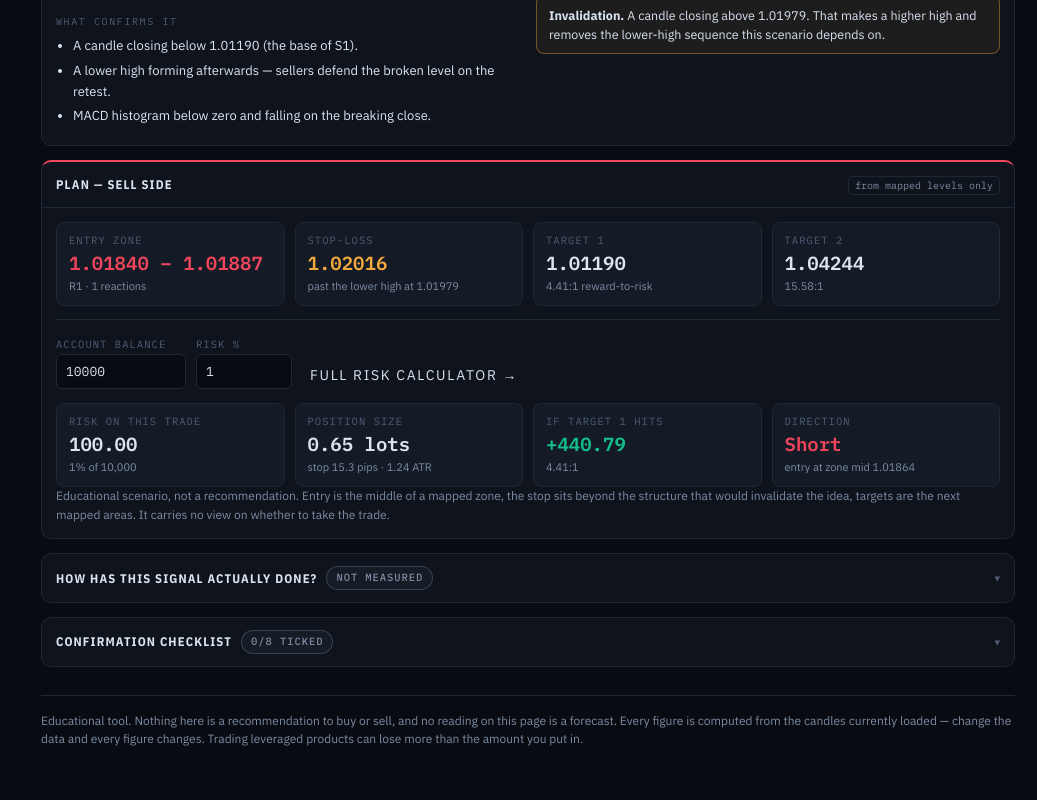
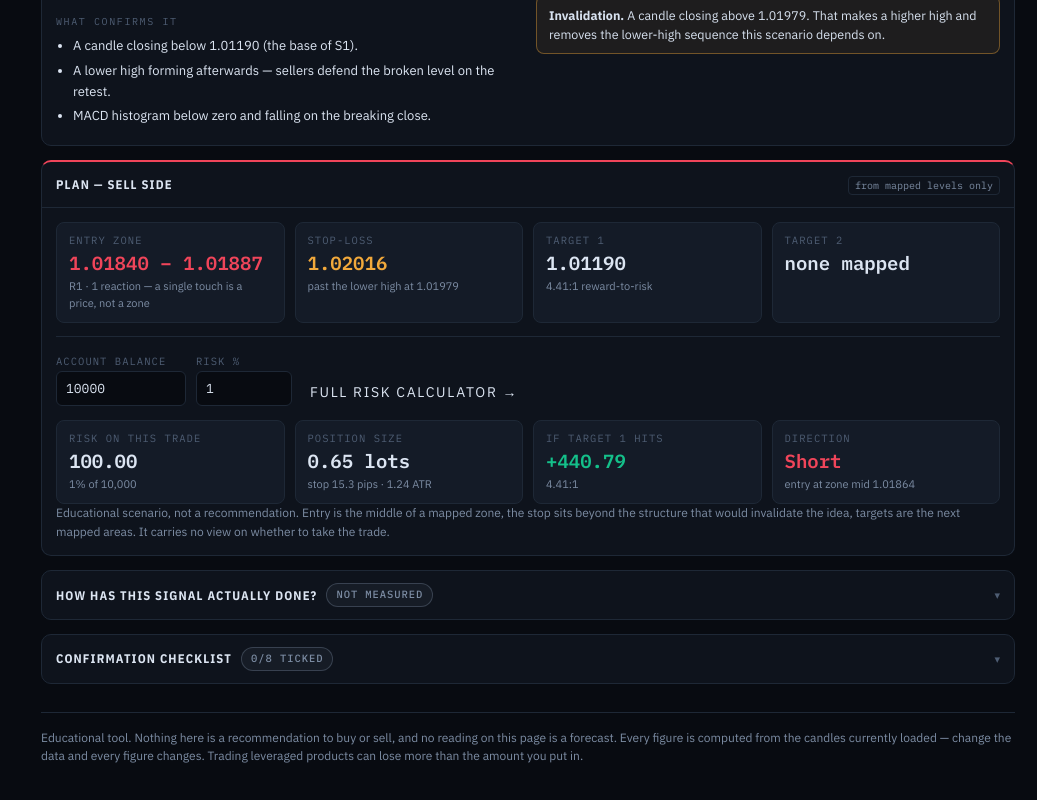
Before and after one commit to millikkal-sudo/forex-analyzer, a React (Vite) app: page / in a window 1280 px wide. Shown: the part 876-1676 px from the top of the page, without its empty margins (243-1280 px from the left). Built offline with nearby package versions, Linux system fonts and the light colour scheme.

Commit message:
Refactor trigger logic and improve setup validation

```diff
--- a/src/App.jsx
+++ b/src/App.jsx
@@ -900,11 +900,19 @@ function buildVerdict(a, led, scen, digits) {
   else if (Math.max(led.bull, led.bear) >= lean && Math.abs(gap) >= 1) { action = gap > 0 ? "WAIT — LEANING BUY" : "WAIT — LEANING SELL"; tone = "warn"; side = gap > 0 ? "bull" : "bear"; }
   else { action = "NO SETUP"; tone = "flat"; side = null; }
 
+  /* A trigger is only a trigger if price has not already passed it. The old
+     fallback took the last swing high whether or not price was above it, and
+     then labelled a condition already satisfied as "not yet met". */
+  const above = (v) => v != null && v > a.price;
+  const below = (v) => v != null && v < a.price;
+  const bullLevel = [res ? res.hi : null, lastLH ? lastLH.price : null].find(above);
+  const bearLevel = [sup ? sup.lo : null, lastHL ? lastHL.price : null].find(below);
   const trigger = side === "bull"
-    ? (res ? `close above ${res.hi.toFixed(digits)}` : lastLH ? `close above ${lastLH.price.toFixed(digits)}` : "a close above the last swing high")
+    ? (bullLevel != null ? `close above ${bullLevel.toFixed(digits)}` : "no level above price — nothing left to break, so there is no entry trigger here")
     : side === "bear"
-      ? (sup ? `close below ${sup.lo.toFixed(digits)}` : lastHL ? `close below ${lastHL.price.toFixed(digits)}` : "a close below the last swing low")
+      ? (bearLevel != null ? `close below ${bearLevel.toFixed(digits)}` : "no level below price — nothing left to break, so there is no entry trigger here")
       : "no level worth watching yet";
+  const triggerMet = side ? (side === "bull" ? bullLevel == null : bearLevel == null) : false;
   const invalidation = side === "bull"
     ? (lastHL ? lastHL.price.toFixed(digits) : (a.price - a.atr * 1.5).toFixed(digits))
     : side === "bear"
@@ -929,7 +937,7 @@ function buildVerdict(a, led, scen, digits) {
   if (side && missing.length) blockers.push(`Not yet supporting it: ${missing.join(", ")}.`);
   scen.noTrade.checks.slice(0, 2).forEach((c) => blockers.push(c.text));
 
-  return { action, tone, side, trigger, invalidation, reason, blockers, score: side === "bull" ? led.bull : side === "bear" ? led.bear : 0,
+  return { action, tone, side, trigger, triggerMet, invalidation, reason, blockers, score: side === "bull" ? led.bull : side === "bear" ? led.bear : 0,
     against: side === "bull" ? led.bear : side === "bear" ? led.bull : 0, ev, evText, fvgText };
 }
 
@@ -974,14 +982,12 @@ function replaySignals({ candles, tfMin, htfMin, digits, horizon = 40, warmup =
     const v = buildVerdict(a, led, scen, digits);
     if (!v.side) continue;
 
+    // buildSetup now enforces coherence and the 1:1 floor, so the replay
+    // measures exactly the plans the Trade desk would have shown you
     const setup = buildSetup(a, led, scen, v.side);
-    if (!setup || setup.t1v == null) continue;
-    const { entry, stop, t1v } = setup;
-    const risk = Math.abs(entry - stop);
+    if (!setup || !setup.ok) continue;
+    const { entry, stop, t1v, risk } = setup;
     const long = v.side === "bull";
-    if (!(risk > 0)) continue;
-    // the plan must be coherent before it is worth measuring
-    if (long ? !(t1v > entry && stop < entry) : !(t1v < entry && stop > entry)) continue;
 
     let fillI = null, out = null, exitI = null;
     for (let j = i + 1; j <= i + horizon && j < n; j++) {
@@ -1945,6 +1951,10 @@ const NAV_GROUPS = [
   { stage: "Decide", items: [["desk", "Trade desk", "scenarios"], ["scalp", "Scalping", "scalp"], ["chart", "Chart", "analyzer"]] },
   { stage: "Detail", items: [["detail", "Breakdown", "learn"], ["risk", "Risk calc", "risk"], ["journal", "Journal", "journal"]] },
 ];
+/* Bump this whenever behaviour changes. It is rendered in the rail footer so a
+   screenshot always says which build produced it. */
+const BUILD = "2026-08-19 · plan-integrity";
+
 const PAGE_TITLE = { desk: "Trade desk", scalp: "Scalping", chart: "Chart", detail: "Breakdown", risk: "Risk calc", journal: "Journal" };
 const LAYER_KEYS = ["ema", "sr", "sd", "liquidity", "fvg", "structure", "scenario"];
 const LAYER_SPEC = [
@@ -2260,6 +2270,10 @@ export default function ForexAnalyzer() {
         </div>
 
         <div className="railfoot">
+          <div className="spread" style={{ marginBottom: 6 }}>
+            <span className="lbl" style={{ margin: 0 }}>Build</span>
+            <span className="mono" style={{ fontSize: 10, color: T.faint }}>{BUILD}</span>
+          </div>
           <div className="spread"><span className="lbl" style={{ margin: 0 }}>Loaded</span><span className="mono" style={{ fontSize: 11.5 }}>{series.length} bars</span></div>
           {live.fetchedAt && <div className="spread" style={{ marginTop: 4 }}><span className="lbl" style={{ margin: 0 }}>Fetched</span><span className="mono" style={{ fontSize: 11.5, color: isStale ? T.warn : T.dim }}>{new Date(live.fetchedAt).toLocaleTimeString()}</span></div>}
           {quality && (
@@ -2358,18 +2372,49 @@ export default function ForexAnalyzer() {
 /* =============================== PAGE TABS ================================= */
 /* ---------------------------------------------------------- shared helpers -- */
 /** Entry / stop / targets for one direction, built only from mapped references. */
+/**
+ * Entry, stop and targets for one direction — or null with the reason it cannot
+ * be built. Every check here exists because its absence produced a nonsense
+ * card: a long whose target sat below its entry, and a 0.30:1 "plan" that
+ * Math.abs() had disguised as positive. Reward is now signed, targets on the
+ * wrong side of entry are discarded rather than reported, and a setup that
+ * cannot clear 1:1 is refused instead of presented.
+ */
+const MIN_RR = 1;
+
 function buildSetup(a, led, scen, dir) {
   const s = dir === "bull" ? scen.bullish : scen.bearish;
-  const entryZone = dir === "bull" ? a.sr.sup[0] : a.sr.res[0];
-  const pivot = [...a.pivots].reverse().find((x) => (dir === "bull" ? x.type === "L" : x.type === "H"));
-  if (!entryZone || !pivot) return null;
+  const long = dir === "bull";
+  const entryZone = long ? a.sr.sup[0] : a.sr.res[0];
+  const pivot = [...a.pivots].reverse().find((x) => (long ? x.type === "L" : x.type === "H"));
+  if (!entryZone) return { ok: false, reason: `No mapped ${long ? "support" : "resistance"} zone to enter against. Entering in open space means the stop has nothing structural to sit behind.` };
+  if (!pivot) return { ok: false, reason: `No confirmed swing ${long ? "low" : "high"} to place a stop beyond.` };
+
   const entry = entryZone.mid;
-  const stop = dir === "bull" ? Math.min(pivot.price, entryZone.lo) - a.atr * 0.3 : Math.max(pivot.price, entryZone.hi) + a.atr * 0.3;
-  const t1v = s.targets[0] ? parseFloat(String(s.targets[0].v).split("–")[0]) : null;
-  const t2v = s.targets[1] ? parseFloat(String(s.targets[1].v).split("–")[0]) : null;
-  const rr1 = t1v != null ? Math.abs(t1v - entry) / Math.abs(entry - stop) : null;
-  const rr2 = t2v != null ? Math.abs(t2v - entry) / Math.abs(entry - stop) : null;
-  return { dir, entry, stop, t1v, t2v, rr1, rr2, entryZone, pivot };
+  const stop = long ? Math.min(pivot.price, entryZone.lo) - a.atr * 0.3 : Math.max(pivot.price, entryZone.hi) + a.atr * 0.3;
+  const risk = Math.abs(entry - stop);
+  if (!(risk > 0)) return { ok: false, reason: "The stop and the entry resolve to the same price, so there is no measurable risk to size against." };
+  if (long ? stop >= entry : stop <= entry) return { ok: false, reason: `The structural stop sits on the wrong side of the entry zone, which means the level and the swing disagree about direction.` };
+
+  // signed reward: a target behind the entry is not a target
+  const parse = (t) => (t ? parseFloat(String(t.v).split("–")[0]) : null);
+  const ahead = (v) => v != null && Number.isFinite(v) && (long ? v > entry : v < entry);
+  const usable = s.targets.map(parse).filter(ahead).sort((x, y) => (long ? x - y : y - x));
+  const rejected = s.targets.map(parse).filter((v) => v != null && !ahead(v));
+
+  if (!usable.length) {
+    return { ok: false, entry, stop, entryZone, pivot, rejected,
+      reason: rejected.length
+        ? `Every mapped target is on the wrong side of the ${long ? "entry" : "entry"} at ${entry.toFixed(a.digits || 5)} — the nearest area the analysis found is ${rejected[0].toFixed(a.digits || 5)}, which a ${long ? "long" : "short"} from here would not reach by being right. There is nothing to aim at.`
+        : `No area is mapped ${long ? "above" : "below"} the entry, so there is no measurable target. Trading toward unmapped space gives you no basis for taking profit.` };
+  }
+
+  const t1v = usable[0], t2v = usable[1] ?? null;
+  const rr1 = Math.abs(t1v - entry) / risk;
+  const rr2 = t2v != null ? Math.abs(t2v - entry) / risk : null;
+  const thin = rr1 < MIN_RR;
+  return { ok: !thin, thin, dir, entry, stop, risk, t1v, t2v, rr1, rr2, entryZone, pivot, rejected,
+    reason: thin ? `The stop is ${risk.toFixed(a.digits || 5)} away and the first target only ${Math.abs(t1v - entry).toFixed(a.digits || 5)} — ${rr1.toFixed(2)}:1. Risking a large amount to make a small one needs a hit rate this tool has no evidence for, so it is not presented as a plan.` : null };
 }
 
 function ScenarioBody({ s, digits }) {
@@ -2426,7 +2471,7 @@ function DeskTab({ a, led, bias, status, scen, verdict, digits, htf, htfTf, pair
 
   const dir = scTab === "none" ? favoured : scTab;
   const setup = useMemo(() => buildSetup(a, led, scen, dir), [a, led, scen, dir]);
-  const money = setup && setup.t1v != null
+  const money = setup && setup.ok
     ? riskCalc({ balance: nz(Number(f.balance)), riskPct: nz(Number(f.riskPct)), entry: setup.entry, stop: setup.stop, target: setup.t1v, pairKey: pair, atr: a.atr })
     : null;
 
@@ -2474,7 +2519,7 @@ function DeskTab({ a, led, bias, status, scen, verdict, digits, htf, htfTf, pair
         {verdict && (
           <>
             <div className="grid g3 mt" style={{ gap: 10 }}>
-              <Stat label="Trigger — not yet met" value={verdict.trigger} tone={verdict.tone} />
+              <Stat label={verdict.triggerMet ? "Trigger" : "Trigger — not yet met"} value={verdict.trigger} tone={verdict.tone} sub={verdict.triggerMet ? "price has already passed every mapped level on this side" : undefined} />
               <Stat label="Invalidation" value={verdict.invalidation || "—"} tone="warn" sub={verdict.side ? `a close past this ends the ${verdict.side === "bull" ? "bullish" : "bearish"} case` : "nothing to invalidate"} />
               <Stat label="Volatility" value={`${a.atr.toFixed(digits)} ATR`} sub={`${a.volatility.toLowerCase()} — size the stop against this`} />
             </div>
@@ -2526,14 +2571,24 @@ function DeskTab({ a, led, bias, status, scen, verdict, digits, htf, htfTf, pair
       {/* ------------------------------ the numbers ------------------------------ */}
       <Card title={`Plan — ${dir === "bull" ? "buy" : "sell"} side`} accent={dir === "bull" ? T.bull : T.bear}
         right={<span className="tag">from mapped levels only</span>}>
-        {!setup ? (
-          <p className="note">No plan can be built this way: the data does not give both an entry reference (a mapped zone in this direction) and a structural stop location. Rather than invent numbers, the tool stops here.</p>
+        {!setup || !setup.ok ? (
+          <>
+            <Warn level="med"><b>No plan is offered here.</b> {setup ? setup.reason : "The data does not give both an entry reference and a structural stop location."}</Warn>
+            {setup && setup.entry != null && (
+              <div className="grid g3 mt" style={{ gap: 10 }}>
+                <Stat label="Entry reference" value={setup.entry.toFixed(digits)} sub={setup.entryZone ? `${setup.entryZone.name} · ${setup.entryZone.touches} reaction${setup.entryZone.touches === 1 ? "" : "s"}` : ""} />
+                <Stat label="Structural stop" value={setup.stop.toFixed(digits)} tone="warn" sub={`past the swing at ${setup.pivot.price.toFixed(digits)}`} />
+                <Stat label="Reward available" value={setup.rr1 != null ? `${setup.rr1.toFixed(2)}:1` : "none mapped"} tone="bear" sub={`below the ${MIN_RR}:1 minimum`} />
+              </div>
+            )}
+            <p className="note mt">Refusing here is the point. The numbers above are real; the arrangement of them is not a trade, and dressing it up as one is how a tool teaches bad habits.</p>
+          </>
         ) : (
           <>
             <div className="grid g4" style={{ gap: 10 }}>
-              <Stat label="Entry zone" value={`${setup.entryZone.lo.toFixed(digits)} – ${setup.entryZone.hi.toFixed(digits)}`} tone={dir === "bull" ? "bull" : "bear"} sub={`${setup.entryZone.name} · ${setup.entryZone.touches} reactions`} />
+              <Stat label="Entry zone" value={`${setup.entryZone.lo.toFixed(digits)} – ${setup.entryZone.hi.toFixed(digits)}`} tone={dir === "bull" ? "bull" : "bear"} sub={`${setup.entryZone.name} · ${setup.entryZone.touches} reaction${setup.entryZone.touches === 1 ? "" : "s"}${setup.entryZone.touches < 2 ? " — a single touch is a price, not a zone" : ""}`} />
               <Stat label="Stop-loss" value={setup.stop.toFixed(digits)} tone="warn" sub={`past the ${dir === "bull" ? "higher low" : "lower high"} at ${setup.pivot.price.toFixed(digits)}`} />
-              <Stat label="Target 1" value={setup.t1v != null ? setup.t1v.toFixed(digits) : "none mapped"} sub={setup.rr1 != null ? `${setup.rr1.toFixed(2)}:1 reward-to-risk` : "no mapped area"} />
+              <Stat label="Target 1" value={setup.t1v.toFixed(digits)} sub={`${setup.rr1.toFixed(2)}:1 reward-to-risk`} />
               <Stat label="Target 2" value={setup.t2v != null ? setup.t2v.toFixed(digits) : "none mapped"} sub={setup.rr2 != null ? `${setup.rr2.toFixed(2)}:1` : ""} />
             </div>
             <div className="hr" />
```
